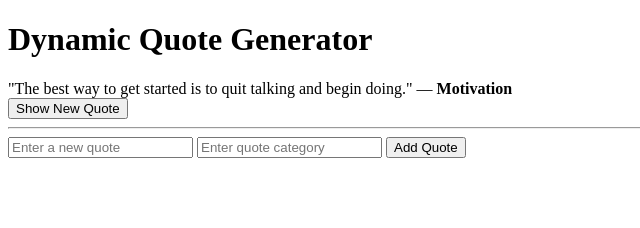
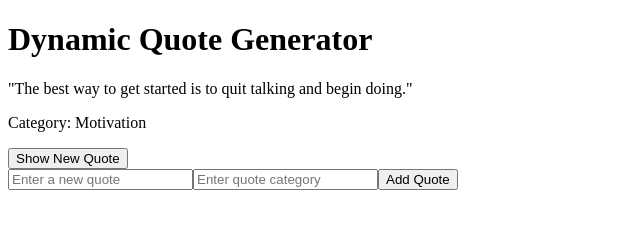
Before and after one commit to DayvonSam/alx_fe_javascript, a plain HTML site: page dom-manipulation/index.html in a window 1280 px wide. Both pictures are taken after typing "Sample", "Sample" into the empty fields and a click on the button "Add Quote". Shown: the whole page, without its empty margins (0-640 px from the left). Drawn offline with Linux system fonts and the light colour scheme.

Commit message:
second commit

```diff
--- a/dom-manipulation/index.html
+++ b/dom-manipulation/index.html
@@ -1,27 +1,24 @@
 <!DOCTYPE html>
 <html lang="en">
 <head>
-  <meta charset="UTF-8" />
-  <meta name="viewport" content="width=device-width, initial-scale=1.0" />
+  <meta charset="UTF-8">
+  <meta name="viewport" content="width=device-width, initial-scale=1.0">
   <title>Dynamic Quote Generator</title>
 </head>
 <body>
   <h1>Dynamic Quote Generator</h1>
 
-  <!-- Quote Display -->
-  <div id="quoteDisplay"></div>
+  <!-- Quote Display Section -->
+  <div id="quoteDisplay">
+    <p id="quoteText"></p>
+    <p id="quoteCategory"></p>
+  </div>
 
-  <!-- Show new quote -->
+  <!-- Button to show new quote -->
   <button id="newQuote">Show New Quote</button>
 
-  <hr>
-
-  <!-- Add new quote -->
-  <div>
-    <input id="newQuoteText" type="text" placeholder="Enter a new quote" />
-    <input id="newQuoteCategory" type="text" placeholder="Enter quote category" />
-    <button onclick="addQuote()">Add Quote</button>
-  </div>
+  <!-- Form to add a new quote -->
+  <div id="addQuoteForm"></div>
 
   <script src="script.js"></script>
 </body>
--- a/dom-manipulation/script.js
+++ b/dom-manipulation/script.js
@@ -1,55 +1,73 @@
-// =======================================
-// Dynamic Quote Generator (Task 0)
-// =======================================
-
-// Array of quote objects
-let quotes = [
+// Quotes array with text and category
+const quotes = [
   { text: "The best way to get started is to quit talking and begin doing.", category: "Motivation" },
-  { text: "Success is not final, failure is not fatal: It is the courage to continue that counts.", category: "Inspiration" },
-  { text: "Don’t let yesterday take up too much of today.", category: "Positivity" }
+  { text: "Don't watch the clock; do what it does. Keep going.", category: "Inspiration" },
+  { text: "Success is not in what you have, but who you are.", category: "Wisdom" }
 ];
 
-// ✅ Function: displayRandomQuote
-function displayRandomQuote() {
-  const quoteDisplay = document.getElementById("quoteDisplay");
-
-  if (quotes.length === 0) {
-    quoteDisplay.innerHTML = "<em>No quotes available!</em>";
-    return;
-  }
-
-  // ✅ Logic to select a random quote
+// Function to display a random quote
+function showRandomQuote() {
   const randomIndex = Math.floor(Math.random() * quotes.length);
   const randomQuote = quotes[randomIndex];
 
-  // ✅ Update the DOM using innerHTML
-  quoteDisplay.innerHTML = `"${randomQuote.text}" — <strong>${randomQuote.category}</strong>`;
+  const quoteText = document.getElementById("quoteText");
+  const quoteCategory = document.getElementById("quoteCategory");
+
+  if (quoteText && quoteCategory) {
+    quoteText.textContent = `"${randomQuote.text}"`;
+    quoteCategory.textContent = `Category: ${randomQuote.category}`;
+  }
 }
 
-// ✅ Function: addQuote
+// Function to add a new quote dynamically
 function addQuote() {
   const newQuoteText = document.getElementById("newQuoteText").value.trim();
   const newQuoteCategory = document.getElementById("newQuoteCategory").value.trim();
 
-  if (newQuoteText === "" || newQuoteCategory === "") {
-    alert("Please enter both quote text and category!");
-    return;
+  if (newQuoteText && newQuoteCategory) {
+    const newQuote = { text: newQuoteText, category: newQuoteCategory };
+    quotes.push(newQuote);
+    showRandomQuote();
+
+    // Clear the input fields after adding
+    document.getElementById("newQuoteText").value = "";
+    document.getElementById("newQuoteCategory").value = "";
+  } else {
+    alert("Please enter both quote text and category.");
   }
-
-  // ✅ Logic to add a new quote to the array
-  const newQuote = { text: newQuoteText, category: newQuoteCategory };
-  quotes.push(newQuote);
-
-  // ✅ Update the DOM after adding
-  displayRandomQuote();
-
-  // Clear input fields
-  document.getElementById("newQuoteText").value = "";
-  document.getElementById("newQuoteCategory").value = "";
 }
 
-// ✅ Event listener for the “Show New Quote” button
-document.getElementById("newQuote").addEventListener("click", displayRandomQuote);
+// Function to create and add the quote form dynamically
+function createAddQuoteForm() {
+  const formContainer = document.getElementById("addQuoteForm");
 
-// ✅ Display a quote when page loads
-window.onload = displayRandomQuote;
+  const inputQuote = document.createElement("input");
+  inputQuote.type = "text";
+  inputQuote.id = "newQuoteText";
+  inputQuote.placeholder = "Enter a new quote";
+
+  const inputCategory = document.createElement("input");
+  inputCategory.type = "text";
+  inputCategory.id = "newQuoteCategory";
+  inputCategory.placeholder = "Enter quote category";
+
+  const addButton = document.createElement("button");
+  addButton.textContent = "Add Quote";
+  addButton.addEventListener("click", addQuote);
+
+  formContainer.appendChild(inputQuote);
+  formContainer.appendChild(inputCategory);
+  formContainer.appendChild(addButton);
+}
+
+// Add event listener for the “Show New Quote” button
+const showQuoteButton = document.getElementById("newQuote");
+if (showQuoteButton) {
+  showQuoteButton.addEventListener("click", showRandomQuote);
+}
+
+// Initialize page
+document.addEventListener("DOMContentLoaded", function () {
+  createAddQuoteForm();
+  showRandomQuote();
+});
```
